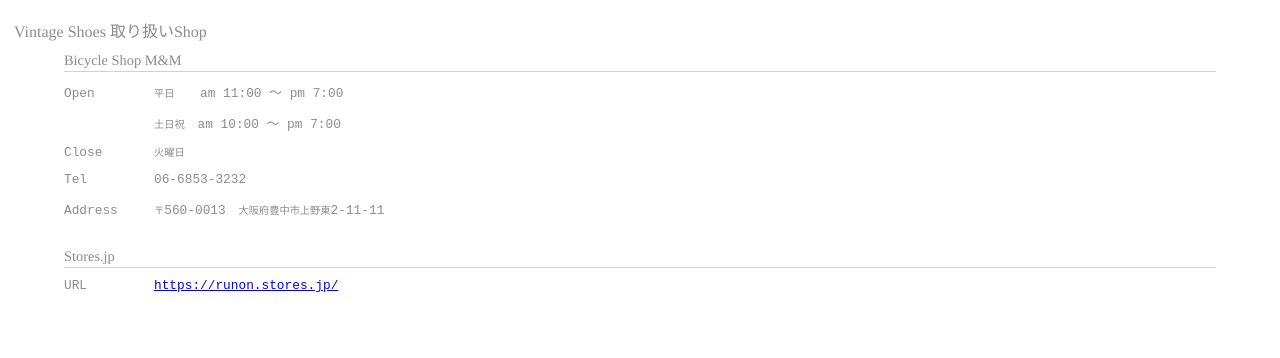
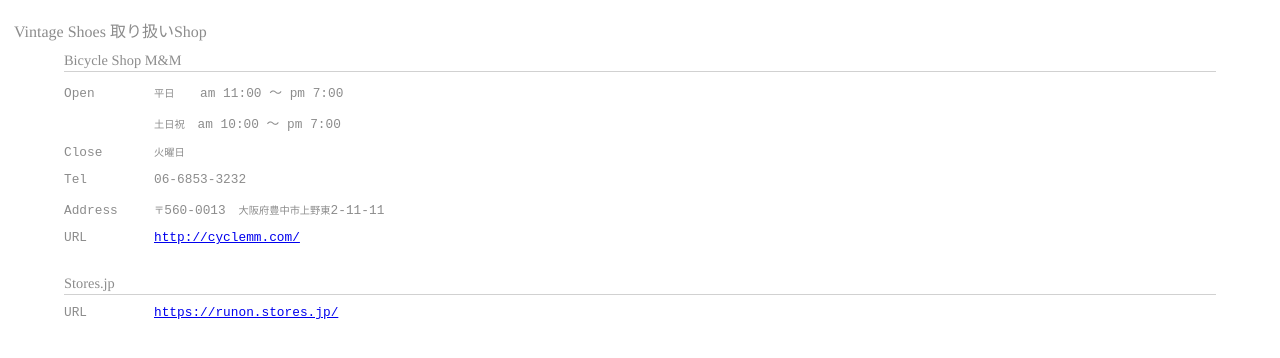
Before and after one commit to runon/runon.github.com, a website: page shop.html in a window 1280 px wide. Drawn offline with Linux system fonts and the light colour scheme.

Commit message:
Update shop.html

```diff
--- a/shop.html
+++ b/shop.html
@@ -56,6 +56,14 @@
                     <span class="small">〒</span>560-0013　<span class="small">大阪府豊中市上野東</span>2-11-11
                 </td>
             </tr>
+            <tr>
+                <td class="title">
+                    URL
+                </td>
+                <td class="content">
+                    <a href="http://cyclemm.com/" target="_blank">http://cyclemm.com/</a>
+                </td>
+            </tr>
         </table>
     </div>
 
```
